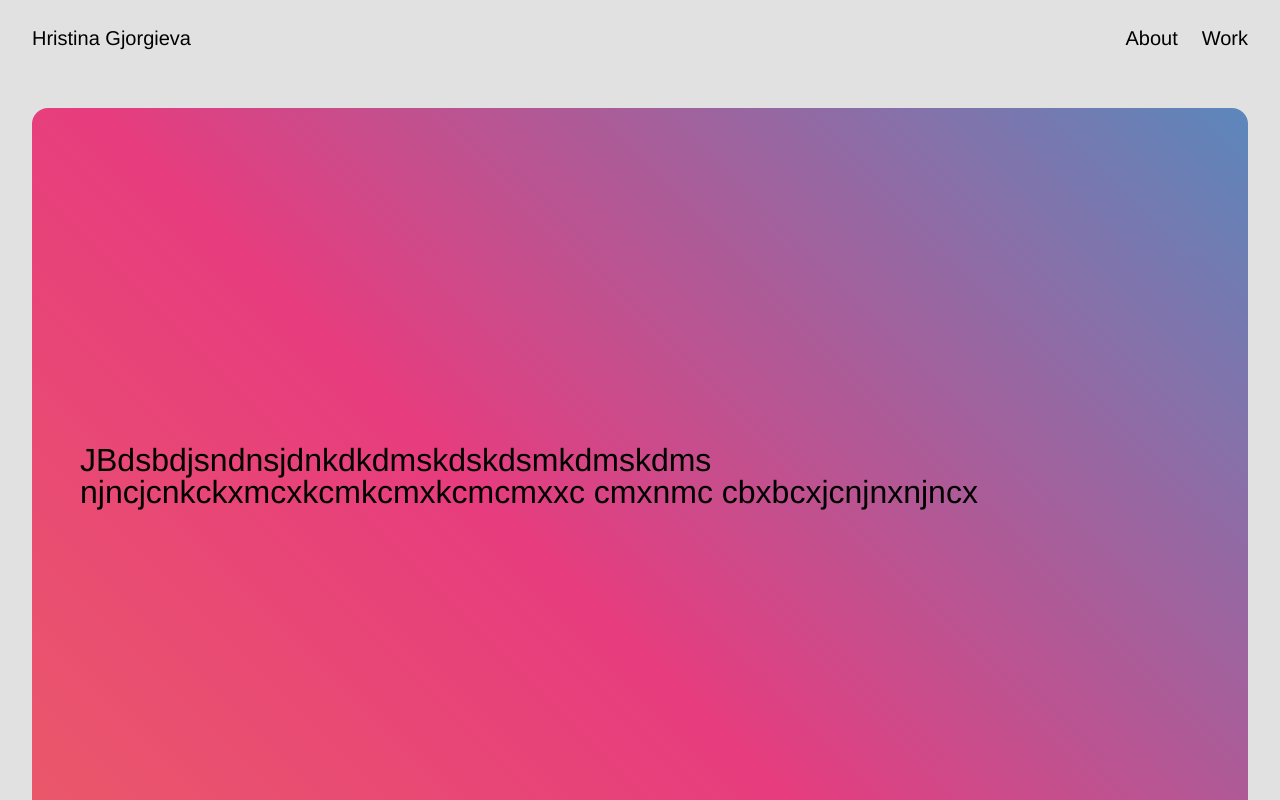
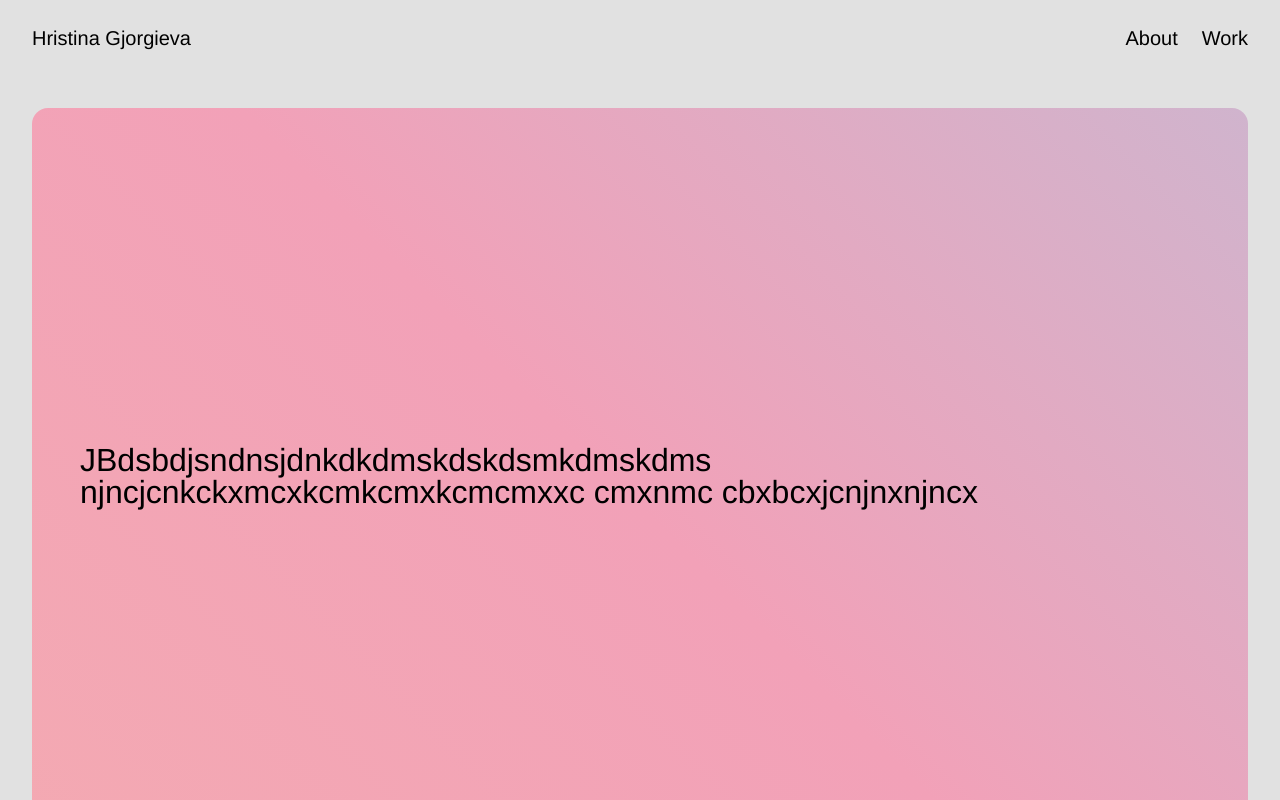
Before and after one commit to HristinaGjo/Website-Portfolio-HG, a React (Vite) app: page / in a window 1280 px wide. Shown: the top 800 px of the page. Built offline with nearby package versions, Linux system fonts and the light colour scheme.

Commit message:
state before brenching off

```diff
--- a/src/styles/about.module.css
+++ b/src/styles/about.module.css
@@ -36,7 +36,7 @@ body {
 @keyframes fadeIn {
     from {
         opacity: 0;
-        transform: translateY(20px);
+        transform: translateY(50px);
     }
     to {
         opacity: 1;
--- a/src/styles/connect.module.css
+++ b/src/styles/connect.module.css
@@ -90,7 +90,7 @@ a{
 @keyframes fadeIn {
   from {
       opacity: 0;
-      transform: translateY(20px);
+      transform: translateY(50px);
   }
   to {
       opacity: 1;
--- a/src/styles/header.module.css
+++ b/src/styles/header.module.css
@@ -1,10 +1,9 @@
-
 body {
     overflow-x: hidden !important;
     margin: 0;
 }
 
-.pageCtn{
+.pageCtn {
     width: 100%;
     height: auto;
     box-sizing: border-box;
@@ -12,7 +11,7 @@ body {
 }
 
 .headerCtn {
-    background: blue;
+    position: relative; /* Added */
     box-sizing: border-box;
     width: 100%;
     height: 70vh;
@@ -21,9 +20,20 @@ body {
     flex-direction: column;
     justify-content: center;
     align-items: center;
-    background: linear-gradient(45deg, #ee7752, #e73c7e, #23a6d5, #23d5ab);
+    /* background: linear-gradient(45deg, #ee7752, #e73c7e, #23a6d5, #23d5ab);*/
+    background: linear-gradient(45deg, #f7b8a8, #f2a1b8, #9ad2ef, #9ee3d6);
     background-size: 400% 400%;
     animation: gradientAnimation 8s ease infinite;
+}
+
+.headerBackground {
+    position: absolute;
+    top: 0;
+    left: 0;
+    width: 100%;
+    height: 100px; /* Adjust height as needed */
+
+    z-index: -1; /* Place the background behind other content */
 }
 
 .textCtn {
@@ -33,44 +43,40 @@ body {
 }
 
 @keyframes gradientAnimation {
-
-    0%{
+    0% {
         background-position: 0% 50%;
     }
-
-    50%{
+    50% {
         background-position: 100% 50%;
     }
-
-    100%{
+    100% {
         background-position: 0% 50%;
     }
-
 }
 
 @media (min-width: 768px) {
-
-    .pageCtn{
+    .pageCtn {
         width: 100%;
         height: 100vh;
         box-sizing: border-box;
         padding: 2rem;
     }
-
     .headerCtn {
-        background: blue;
         box-sizing: border-box;
         padding: 2rem;
         width: 100%;
         height: 100%;
         border-radius: 1rem;
-        background: linear-gradient(45deg, #ee7752, #e73c7e, #23a6d5, #23d5ab);
-        background-size: 250% 250%;
+
+    }
+    .headerBackground {
+        height: 100vh; /* Adjust height to match header height */
+        background: linear-gradient(45deg, #f7b8a8, #f2a1b8, #9ad2ef, #9ee3d6);
+        background-size: 400% 400%;
         animation: gradientAnimation 8s ease infinite;
     }
+}
 
-
-}
 
 
 /*.bottomCtn{
--- a/src/styles/navbar.module.css
+++ b/src/styles/navbar.module.css
@@ -43,6 +43,7 @@ body{
         font-weight: 300;
         font-size: 1.25rem;
         box-sizing: border-box;
+
     }
     .rightCtn{
         display: flex;
@@ -50,6 +51,8 @@ body{
         justify-content: space-between;
         gap:1.5rem;
     }
+
+
 
    /* .navCtn.scrolled {
         background-color: rgba(0,0,0,0.1);
--- a/src/styles/services.module.css
+++ b/src/styles/services.module.css
@@ -71,7 +71,7 @@ body {
     @keyframes fadeIn {
       from {
           opacity: 0;
-          transform: translateY(20px);
+          transform: translateY(50px);
       }
       to {
           opacity: 1;
```
